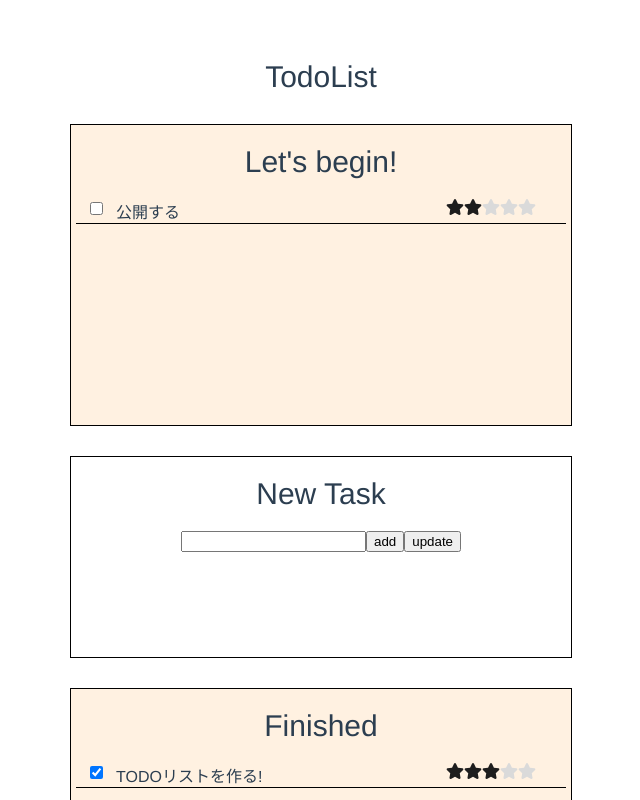
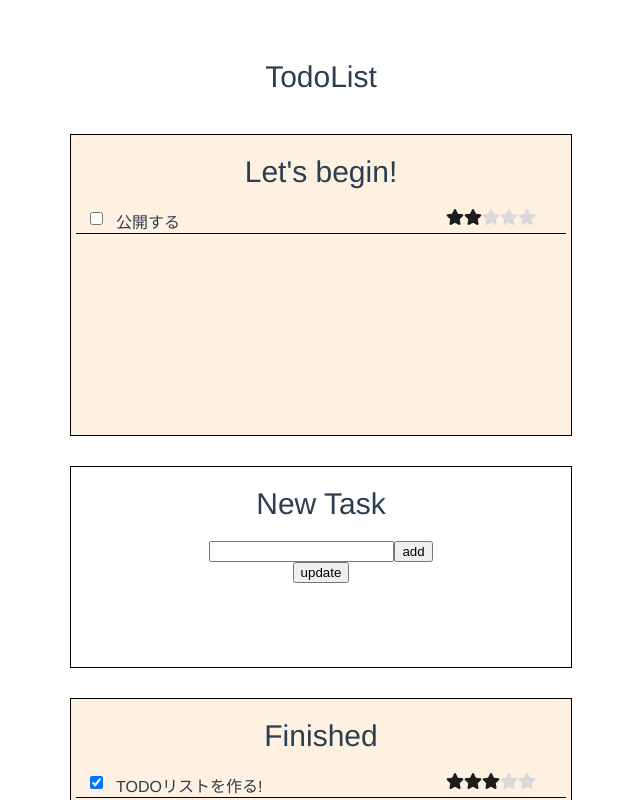
Before and after one commit to oribe1115/Todo-list, a Vue app: page / in a window 1280 px wide. Shown: the top 800 px of the page, without its empty margins (319-959 px from the left). Built offline with nearby package versions, Linux system fonts and the light colour scheme.

Commit message:
labelを整備

```diff
--- a/src/components/TodoList.css
+++ b/src/components/TodoList.css
@@ -8,7 +8,7 @@
 
 .title {
     font-size: 30px;
-    margin-bottom: 30px;
+    margin-bottom: 40px;
 }
 
 .main {
@@ -72,3 +72,8 @@
     border: solid 1px black;
     width: 500px;
 }
+
+.buttons {
+    display: flex;
+    flex-direction: column;
+}
--- a/src/components/TodoList.vue
+++ b/src/components/TodoList.vue
@@ -11,7 +11,9 @@
                     <div v-if="!(item.finish)">
                         <div class="item">
                             <div class="check">
+                                <label>
                                     <input type="checkbox" id="checkbox" v-model="item.keepStatus">
+                                </label>
                             </div>
                             <div class="name">{{ item.name }}</div>
                             <div class="star-box">
@@ -30,11 +32,17 @@
 
             <div class="for-change">
                 <div class="category-message">New Task</div>
-                <label for>
+                <div class="buttons">
+                    <div class="addition">
+                        <label>
                             <input type="text" v-model="newItemName">
                         </label>
                         <button @click="addItem">add</button>
+                    </div>
+                    <div class="update">
                         <button @click="update">update</button>
+                    </div>
+                </div>
             </div>
 
             <div class="task finished">
@@ -43,7 +51,9 @@
                     <div v-if="item.finish">
                         <div class="item">
                             <div class="check">
+                                <label>
                                     <input type="checkbox" id="checkbox" v-model="item.keepStatus">
+                                </label>
                             </div>
                             <div class="name">{{ item.name }}</div>
                             <div class="star-box">
```
Lines whose indentation alone changed are shown as unchanged.
